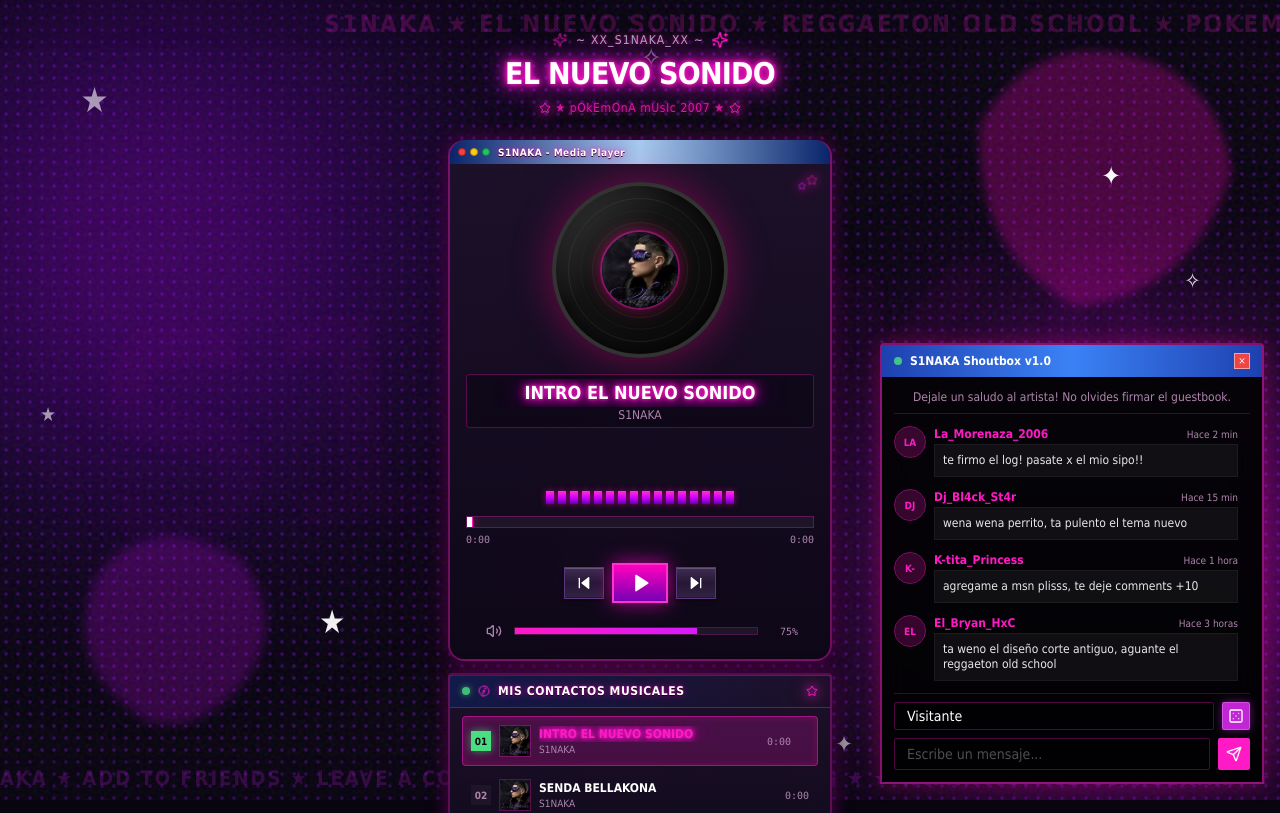
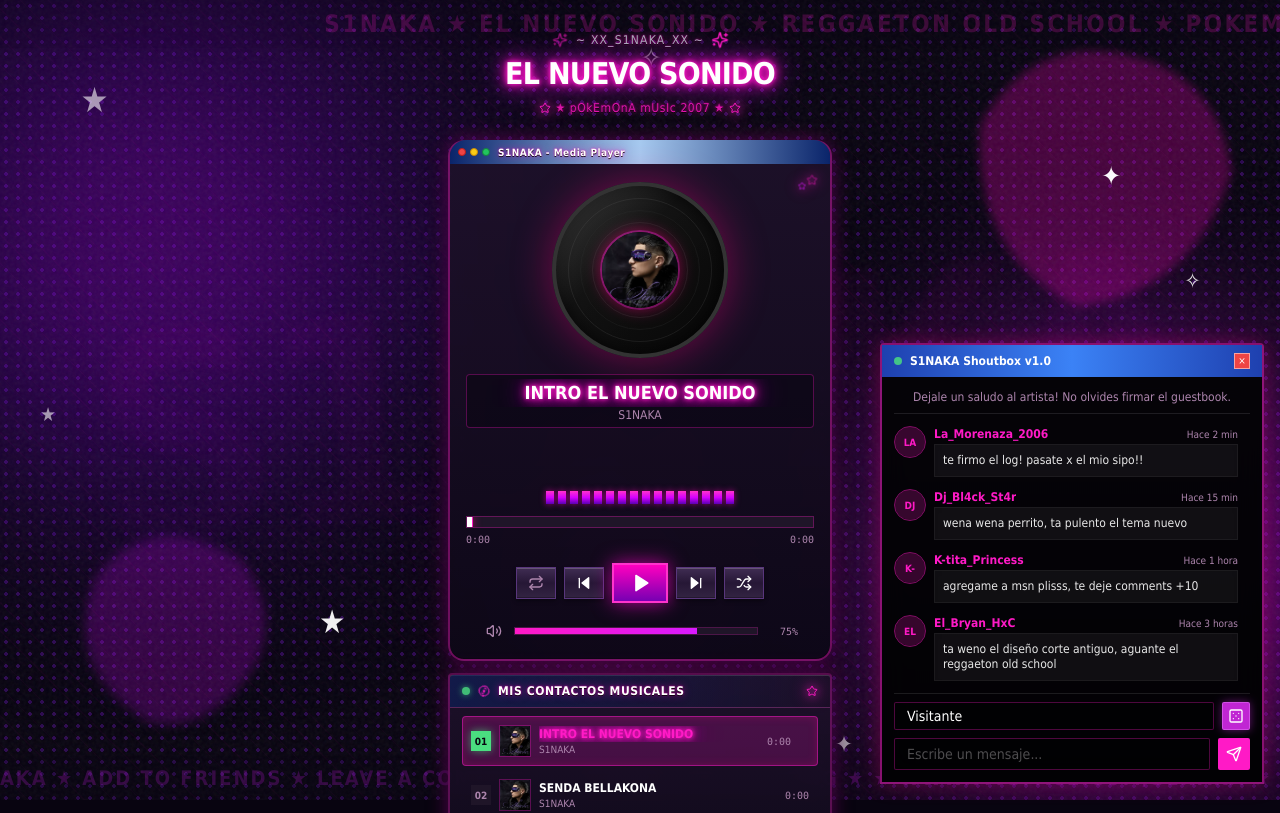
Before and after one commit to cobreklo/sinakawanpuntocom, a React (Vite) app: page / in a window 1280 px wide. Shown: the top 813 px of the page. Built offline with nearby package versions, Linux system fonts and the light colour scheme; the HTML template or start-up script is replaced by a standard one; a web font is replaced by a local one.

Commit message:
feat(MusicPlayer): add shuffle and repeat playback functionality
- Implement shuffle mode with random track selection
- Add repeat modes: off, all tracks, and single track
- Update UI with shuffle and repeat toggle buttons

```diff
--- a/src/components/MusicPlayer.tsx
+++ b/src/components/MusicPlayer.tsx
@@ -1,5 +1,5 @@
 import { useState, useEffect, useRef } from 'react';
-import { Play, Pause, SkipBack, SkipForward, Volume2, VolumeX, Star, Sparkles } from 'lucide-react';
+import { Play, Pause, SkipBack, SkipForward, Volume2, VolumeX, Star, Sparkles, Shuffle, Repeat, Repeat1, Infinity } from 'lucide-react';
 import { useToast } from '@/hooks/use-toast';
 import AudioVisualizer from './AudioVisualizer';
 import TrackList from './TrackList';
@@ -45,6 +45,8 @@ const MusicPlayer = () => {
   const [volume, setVolume] = useState(75);
   const [isMuted, setIsMuted] = useState(false);
   const [isSeeking, setIsSeeking] = useState(false);
+  const [isShuffle, setIsShuffle] = useState(false);
+  const [repeatMode, setRepeatMode] = useState<'off' | 'all' | 'one'>('off');
   const [trackDurations, setTrackDurations] = useState<{ [key: number]: string }>({});
 
   const audioRef = useRef<HTMLAudioElement | null>(null);
@@ -118,7 +120,19 @@ const MusicPlayer = () => {
     };
 
     const handleEnded = () => {
-      handleNext();
+      if (repeatMode === 'one' && audioRef.current) {
+        audioRef.current.currentTime = 0;
+        audioRef.current.play().catch(console.error);
+      } else if (repeatMode === 'all' || isShuffle) {
+        handleNext();
+      } else {
+        // off mode: stop at end of playlist
+        if (currentTrack < tracks.length) {
+          handleNext();
+        } else {
+          setIsPlaying(false);
+        }
+      }
     };
 
     const handleError = (e: Event) => {
@@ -169,15 +183,55 @@ const MusicPlayer = () => {
   };
 
   const handlePrevious = () => {
+    if (repeatMode === 'one') {
+      if (audioRef.current) {
+        audioRef.current.currentTime = 0;
+        if (!isPlaying) {
+          audioRef.current.play().catch(console.error);
+          setIsPlaying(true);
+        }
+      }
+      return;
+    }
+
     const prevId = currentTrack > 1 ? currentTrack - 1 : tracks.length;
     setCurrentTrack(prevId);
     setCurrentTime(0);
   };
 
   const handleNext = () => {
-    const nextId = currentTrack < tracks.length ? currentTrack + 1 : 1;
-    setCurrentTrack(nextId);
+    if (repeatMode === 'one') {
+      if (audioRef.current) {
+        audioRef.current.currentTime = 0;
+        if (!isPlaying) {
+          audioRef.current.play().catch(console.error);
+          setIsPlaying(true);
+        }
+      }
+      return;
+    }
+
+    if (isShuffle) {
+      let nextId;
+      do {
+        nextId = Math.floor(Math.random() * tracks.length) + 1;
+      } while (nextId === currentTrack && tracks.length > 1);
+      setCurrentTrack(nextId);
+    } else {
+      const nextId = currentTrack < tracks.length ? currentTrack + 1 : 1;
+      setCurrentTrack(nextId);
+    }
     setCurrentTime(0);
+  };
+
+  const toggleShuffle = () => {
+    setIsShuffle(!isShuffle);
+  };
+
+  const toggleRepeat = () => {
+    if (repeatMode === 'off') setRepeatMode('all');
+    else if (repeatMode === 'all') setRepeatMode('one');
+    else setRepeatMode('off');
   };
 
   const handleSeek = (e: React.MouseEvent<HTMLDivElement>) => {
@@ -315,6 +369,23 @@ const MusicPlayer = () => {
           {/* Control buttons - Winamp style */}
           <div className="flex items-center justify-center gap-2 mt-4">
             <button
+              onClick={toggleRepeat}
+              className={`w-10 h-8 rounded-sm winamp-button flex items-center justify-center transition-colors ${
+                repeatMode !== 'off' ? 'text-primary border-primary/50 shadow-[0_0_8px_rgba(255,0,128,0.4)]' : ''
+              }`}
+              aria-label="Repeat"
+              title={repeatMode === 'all' ? 'Repetir Todo' : repeatMode === 'one' ? 'Repetir Una' : 'No Repetir'}
+            >
+              {repeatMode === 'one' ? (
+                <Repeat1 className="w-4 h-4" />
+              ) : repeatMode === 'all' ? (
+                <Infinity className="w-4 h-4" />
+              ) : (
+                <Repeat className="w-4 h-4 text-muted-foreground" />
+              )}
+            </button>
+
+            <button
               onClick={handlePrevious}
               className="w-10 h-8 rounded-sm winamp-button flex items-center justify-center"
               aria-label="Previous Track"
@@ -340,6 +411,17 @@ const MusicPlayer = () => {
               aria-label="Next Track"
             >
               <SkipForward className="w-4 h-4" fill="currentColor" />
+            </button>
+
+            <button
+              onClick={toggleShuffle}
+              className={`w-10 h-8 rounded-sm winamp-button flex items-center justify-center transition-colors ${
+                isShuffle ? 'text-primary border-primary/50 shadow-[0_0_8px_rgba(255,0,128,0.4)]' : ''
+              }`}
+              aria-label="Shuffle"
+              title="Aleatorio"
+            >
+              <Shuffle className="w-4 h-4" />
             </button>
           </div>
 
```
